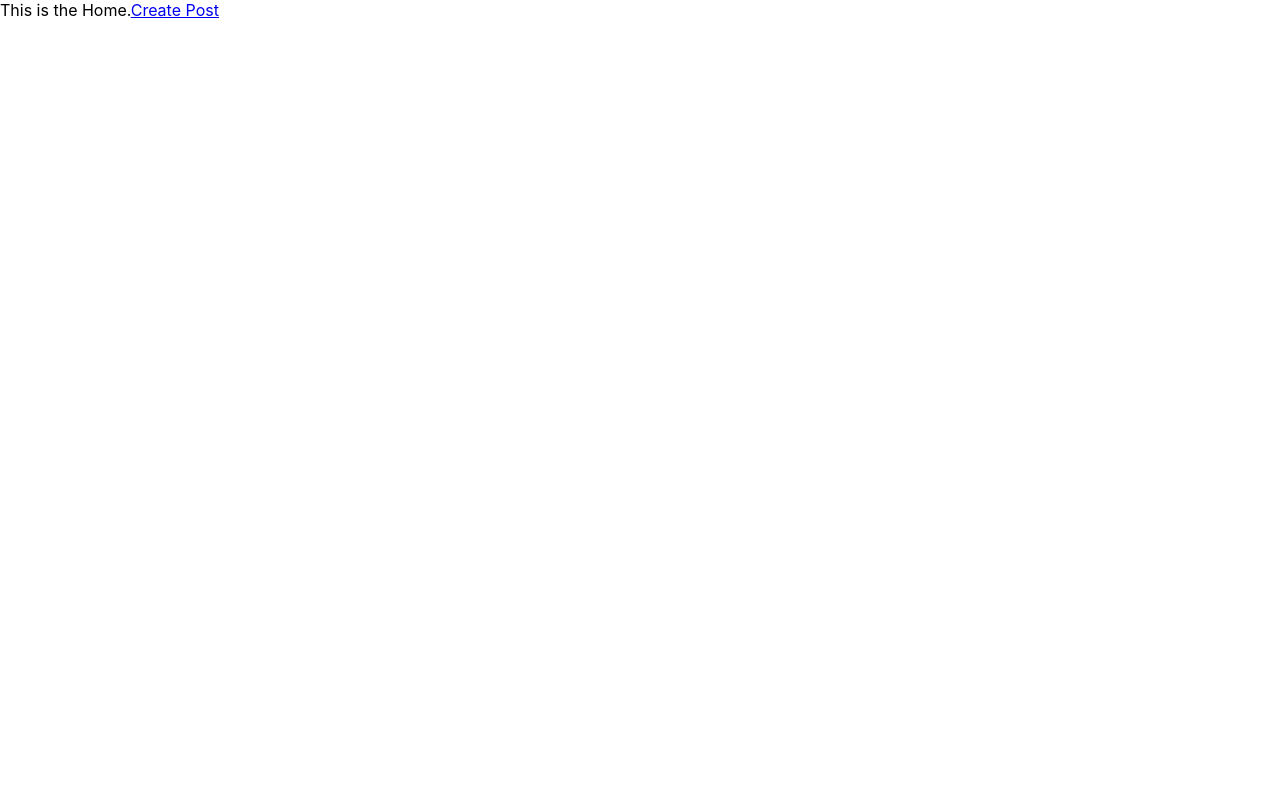
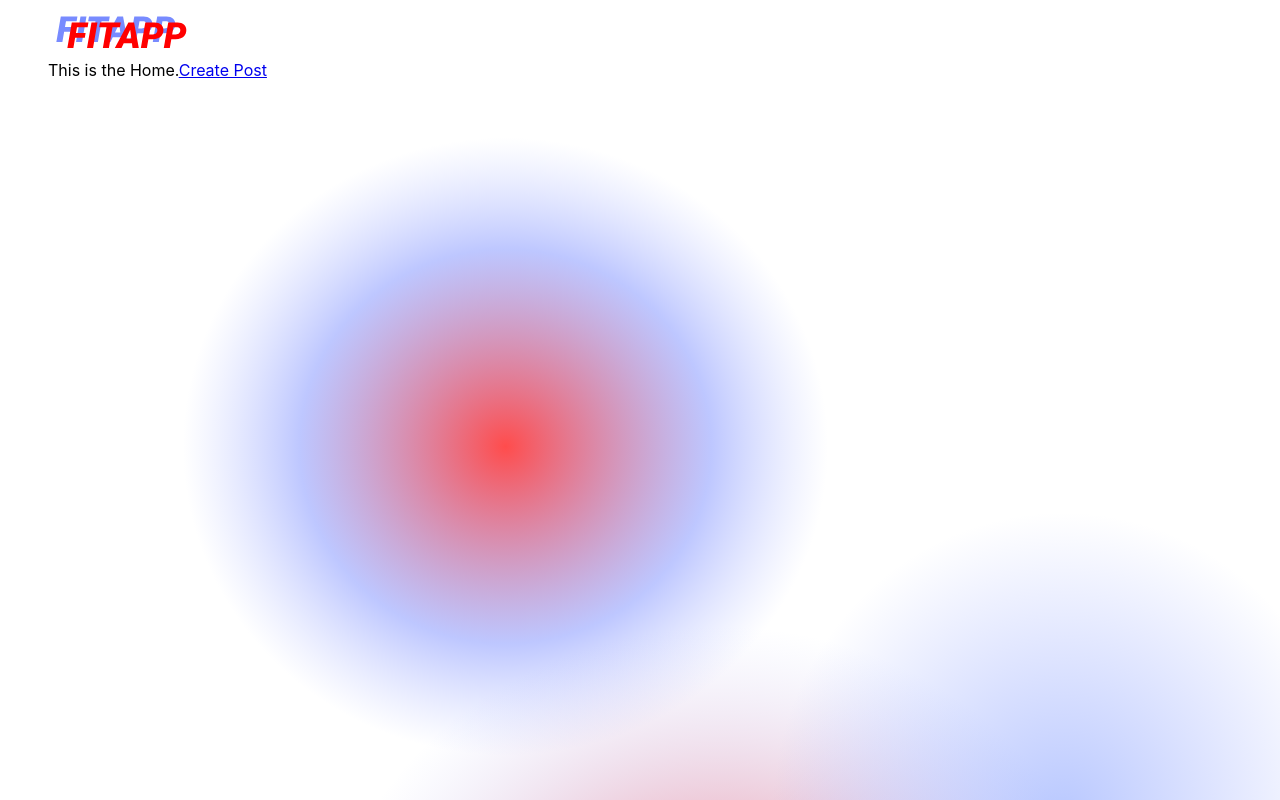
Before and after one commit to allenchen0705/fitapp, a React (Create React App) app in the folder my-app/: page / in a window 1280 px wide. Built offline with nearby package versions, Linux system fonts and the light colour scheme.

Commit message:
added bg image and logo

```diff
--- /dev/null
+++ b/my-app/src/Home.css
@@ -0,0 +1,14 @@
+body {
+    background-image: url('assets/background.svg');
+    padding: 4px 24px;
+}
+
+header {
+    top: 0;
+    padding: 8px;
+    position: sticky;
+}
+
+.logo {
+    margin-left: auto;
+}
--- a/my-app/src/Home.js
+++ b/my-app/src/Home.js
@@ -1,11 +1,18 @@
-// import './Home.css';
+import './Home.css';
+import { ReactComponent as Logo } from "./assets/logo.svg";
 
 function Home() {
   return (
-    <div className="Home">
-      This is the Home.
-      <a href="/create">Create Post</a>
-    </div>
+    <body>
+      <header className="container">
+        <Logo className="logo"/>
+      </header>
+      <div className="Home">
+        This is the Home.
+        <a href="/create">Create Post</a>
+      </div>
+    </body>
+
   );
 }
 
```
Also changed, not shown: my-app/src/assets/background.svg (added), my-app/src/assets/logo.svg (added).
